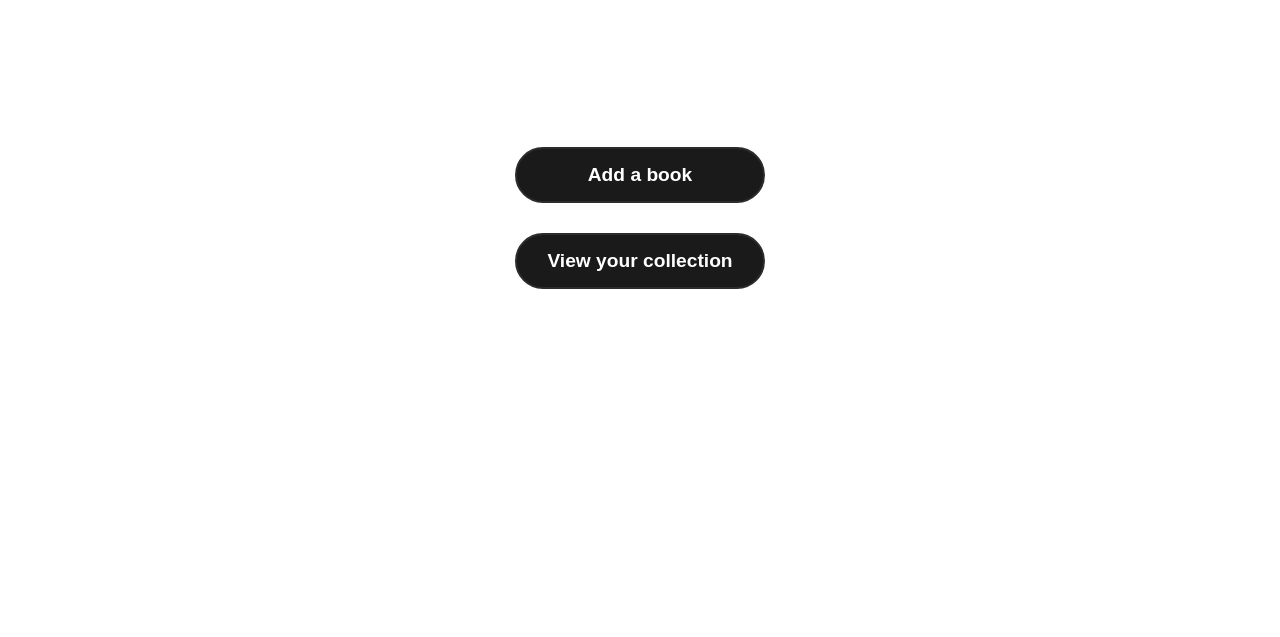
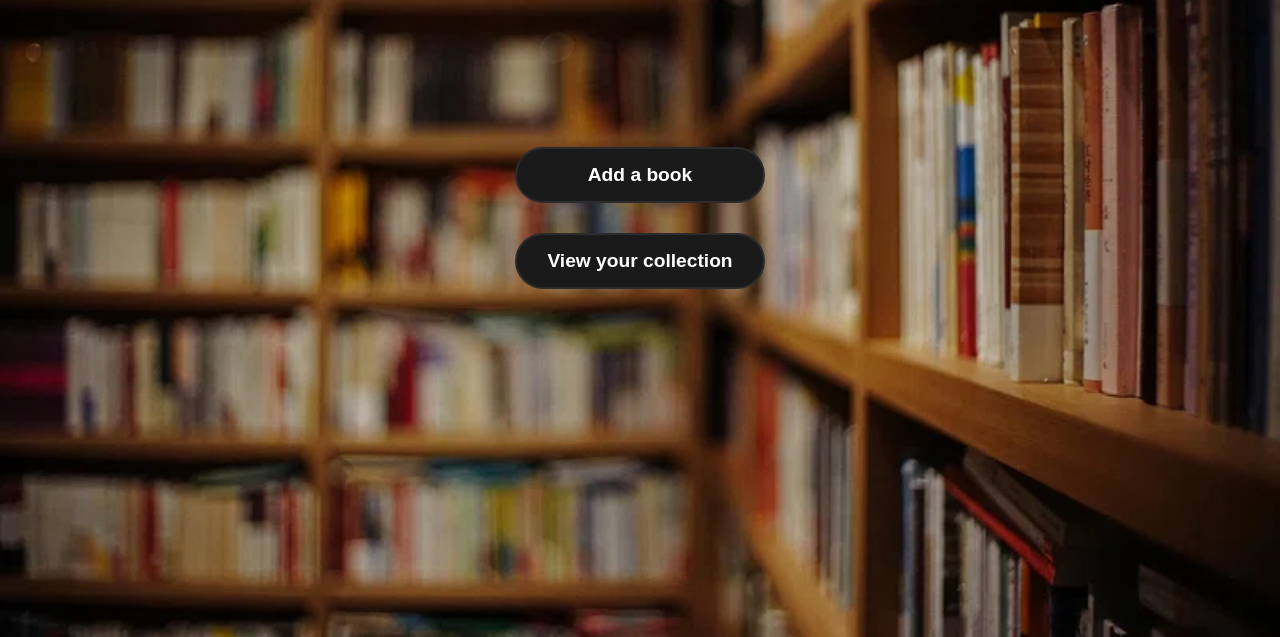
Before and after one commit to VedPawar1410/library, a plain HTML site: page index.html in a window 1280 px wide. Shown: the part 163-800 px from the top of the page. Drawn offline with Linux system fonts and the light colour scheme; a web font is replaced by a local one.

Commit message:
Background image added

```diff
--- a/styles.css
+++ b/styles.css
@@ -15,9 +15,16 @@ body{
     font-family: "Momo Trust Display", sans-serif;
     font-weight: 400;
     font-style: normal;
+    /* Background image styles */
+    background-image: url("./images/library.webp");
+    background-size: cover;      /* makes the image cover the screen */
+    background-position: center; /* centers the image */
+    background-repeat: no-repeat;
+    background-attachment: fixed; /* optional: gives a nice parallax effect */
+    min-height: 100vh; /* ensure full-screen background */
 }
 .container{
-    background-color: transparent;
+    background-color: transparent  ;
     justify-content: center;
     width: 50vw;
     height: 20vh;
```
